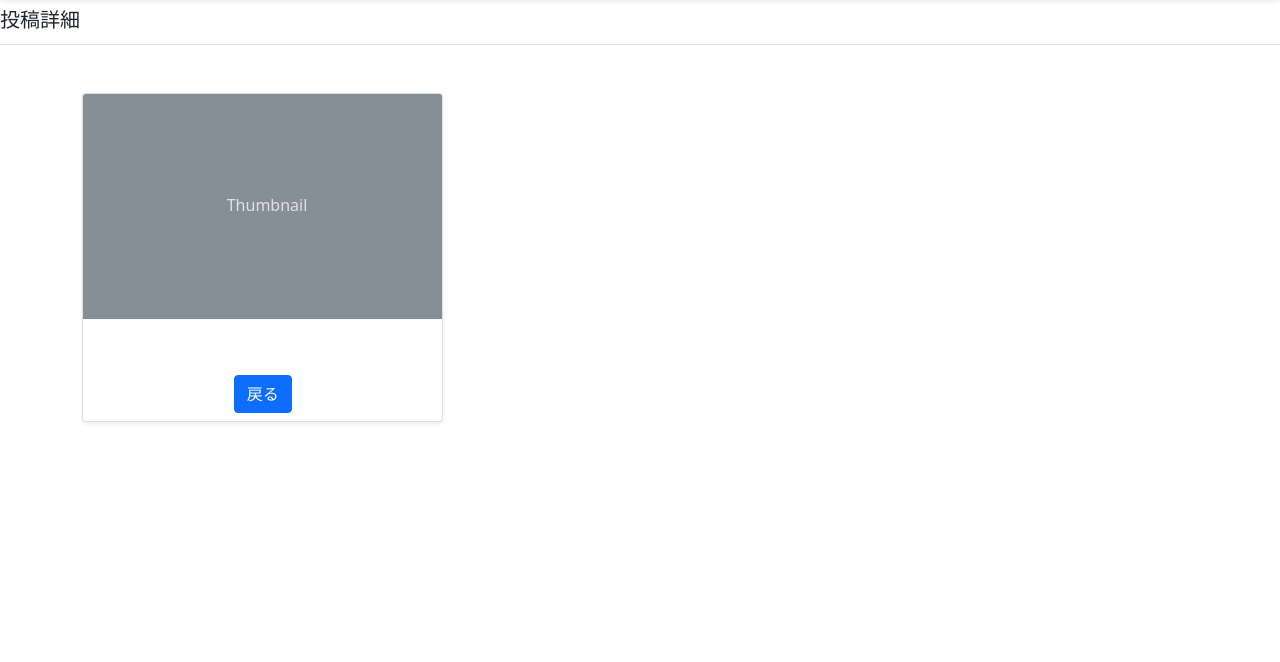
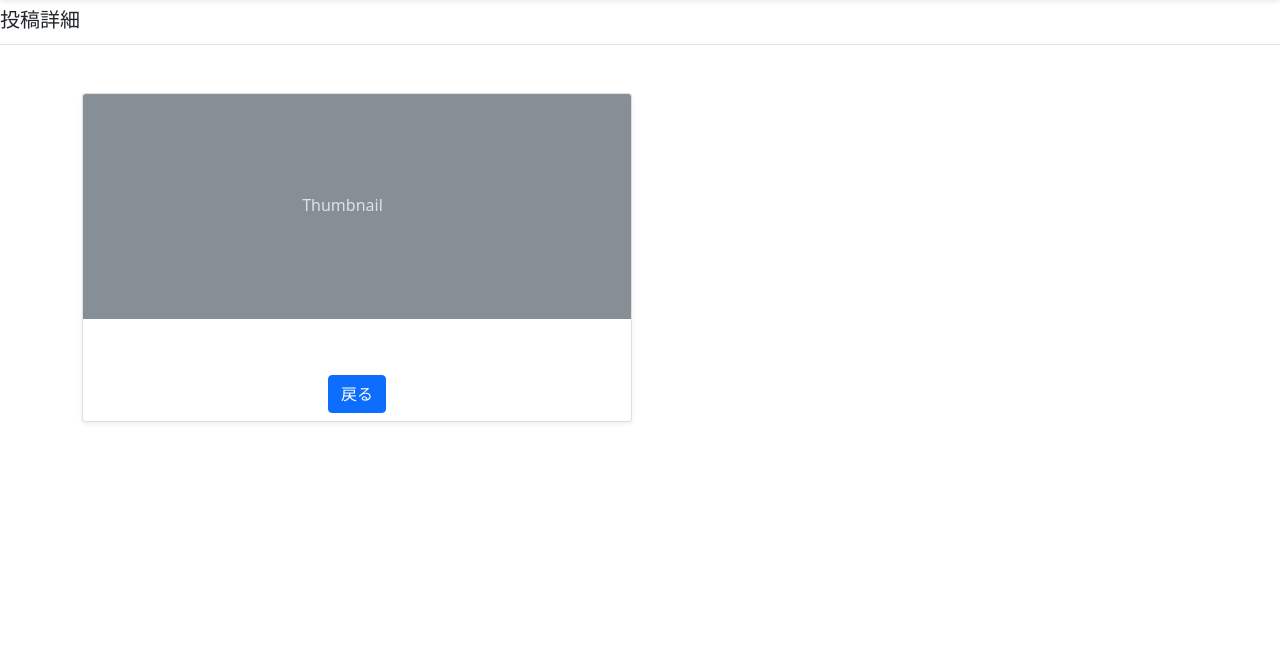
Before and after one commit to DECQuando/Synq, a Django app: template templates/synqapp/image_detail.html in a window 1280 px wide. Shown: the part 56-718 px from the top of the page. Run offline with Django 4.2, Linux system fonts and the light colour scheme; the template is opened without the code that fills it, so the values that code supplies are empty; some libraries are stand-ins or nearby versions.

Commit message:
[update] 詳細画面の画像サイズを拡大

```diff
--- a/templates/synqapp/image_detail.html
+++ b/templates/synqapp/image_detail.html
@@ -7,7 +7,7 @@
 {% block contents %}
     <div class="album py-5 bg-body-tertiary">
         <div class="container">
-            <div class="row row-cols-3 row-cols-sm-3 row-cols-md-3 g-3">
+            <div class="row row-cols-2 row-cols-sm-2 row-cols-md-2 g-3">
                 <div class="col">
                     <div class="card-group">
                         <div class="card shadow-sm">
```
